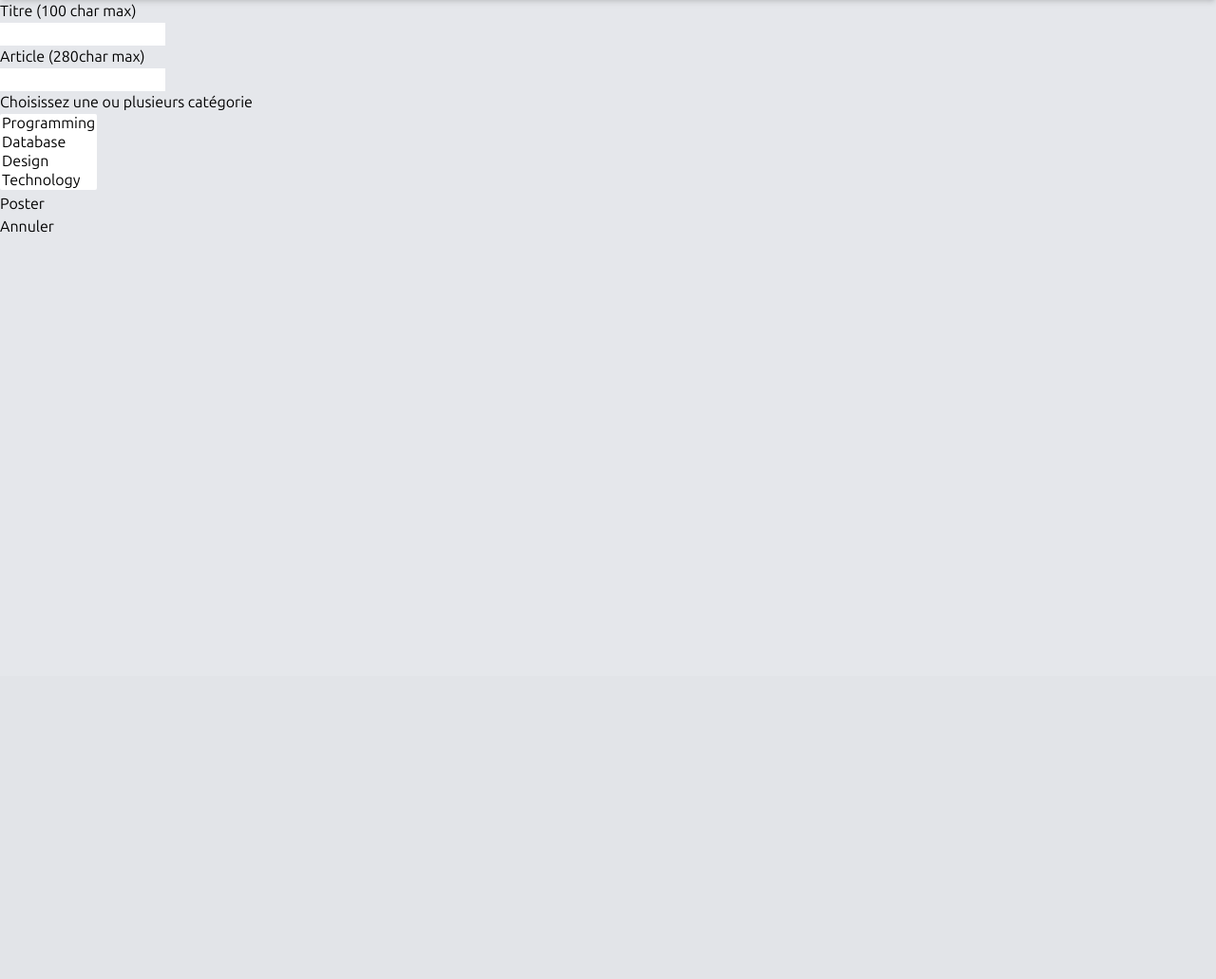
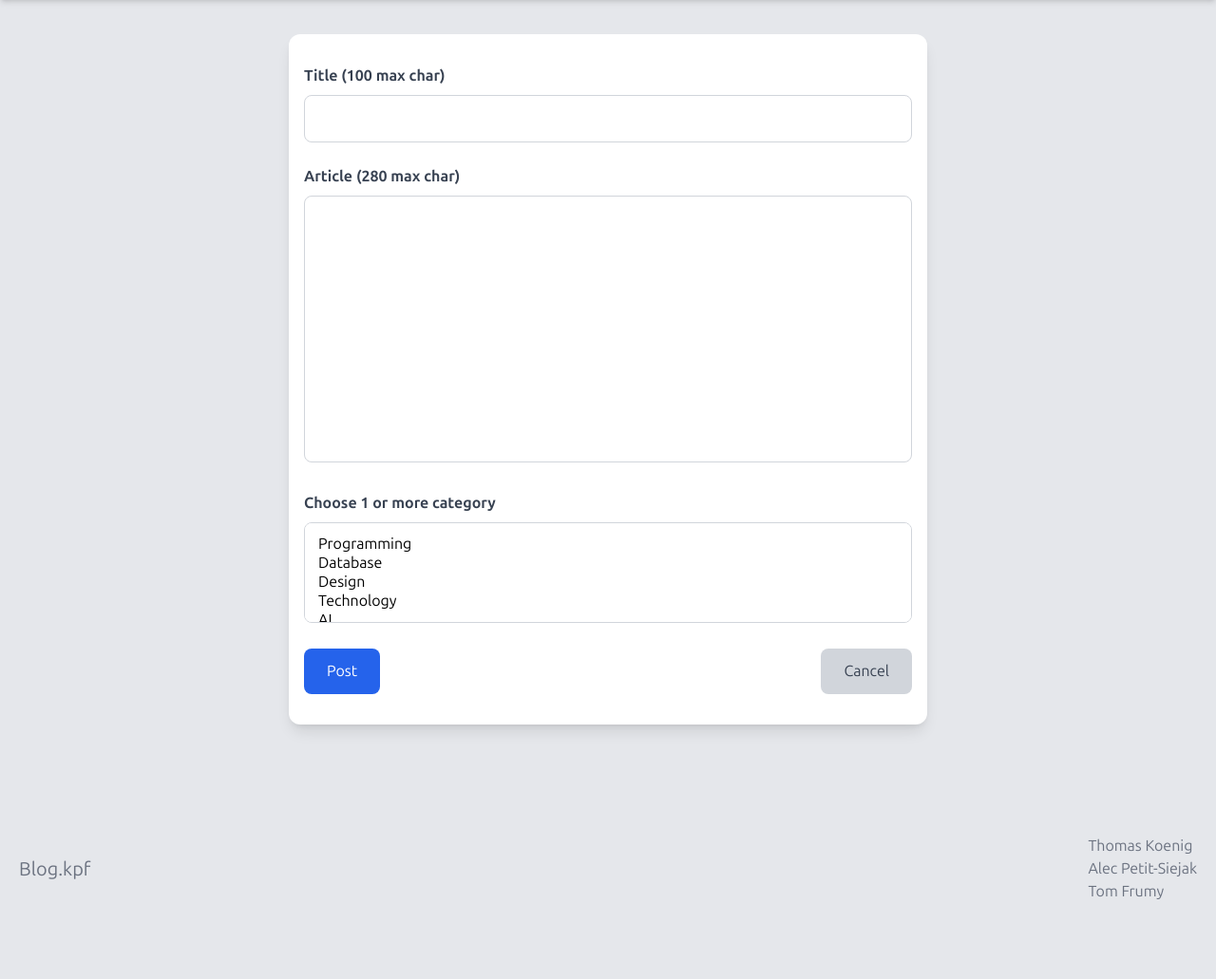
Before and after one commit to Kurama73/Blog_php_S3, a PHP site: page /add-article.php in a window 1280 px wide. Shown: the part 88-1119 px from the top of the page at 95% size. Before the commit the page ends 333 px from the top, so only its background shows below. Run offline with PHP 8.4, Linux system fonts and the light colour scheme; a user stored in the database is signed in; data comes from the database, SQL or seed files in the repository; style sheets or scripts are compiled from the project's sources; some libraries are stand-ins or nearby versions.

Commit message:
Ajout de css ajout-article et corection de bug

```diff
--- a/src/add-article.php
+++ b/src/add-article.php
@@ -9,8 +9,8 @@ if (isset($_POST["titre"]) && !empty($_POST["titre"]) && isset($_POST["article"]
             exit;
         } else if (strlen(isset($_POST["article"])) > 280) {
             echo "L'article doit faire moins de 280 char";
+            exit;
         }
-
 
         //recuperation id_utilisateur
         $stmt = $con->prepare("SELECT id_utilisateur FROM utilisateur WHERE pseudo = ?");
@@ -36,60 +36,83 @@ if (isset($_POST["titre"]) && !empty($_POST["titre"]) && isset($_POST["article"]
 
         }
 
-    header("Location: add-article.php");
+        header("Location: home.php");
         exit;
 
     }
 
 
     ?>
-
     <!DOCTYPE html>
     <html lang="fr">
     <head>
         <meta charset="UTF-8">
         <meta name="viewport" content="width=device-width, initial-scale=1.0">
-    <title>Blog</title>
-    <link rel="stylesheet" href="styleAjoutArticle.css">
+        <title>Blog - add article</title>
+        <script src="https://cdn.tailwindcss.com"></script>
     </head>
-<body>
-<main>
+    <body class="bg-gray-100 flex justify-center items-center min-h-screen">
 
-    <form action="add-article.php" method="post">
+    <main class="bg-white p-8 rounded-xl shadow-lg w-full max-w-2xl m-auto px-4 my-9 bg-gray-300">
 
-        <label>Titre (100 char max)</label> <br>
-        <input type="text" name="titre" maxlength="100" required> <br>
 
-        <label>Article (280char max)</label> <br>
-        <input type="text" name="article" maxlength="280" required> <br>
+        <form action="add-article.php" method="post" class="space-y-6">
 
-        <label for="categorie">Choisissez une ou plusieurs catégorie</label><br>
-        <select multiple id="categorie" name="categorie[]" required>
+
+            <div>
+
+                <label for="titre" class="block text-gray-700 font-bold">Title (100 max char)</label>
+
+                <input type="text" id="titre" name="titre" maxlength="100" required
+                    class="mt-2 p-3 w-full border border-gray-300 rounded-lg focus:outline-none focus:ring-2 focus:ring-blue-500">
+            </div>
+
+
+            <div>
+
+                <label for="article" class="block text-gray-700 font-bold">Article (280 max char)</label>
+
+                <textarea type="text" id="article" name="article" maxlength="280" rows="10" style=overflow:scroll;resize:none required
+                    class="mt-2 p-3 w-full border border-gray-300 rounded-lg focus:outline-none focus:ring-2 focus:ring-blue-500"></textarea>
+            </div>
+
+
+            <div>
+
+                <label for="categorie" class="block text-gray-700 font-bold">Choose 1 or more category</label>
+
+                <select multiple id="categorie" name="categorie[]" required
+                        class="mt-2 p-3 w-full border border-gray-300 rounded-lg focus:outline-none focus:ring-2 focus:ring-blue-500">
 
                     <?php
-
                     require "pdo.php";
-
                     $stmt = $con->prepare("SELECT id_categorie, nom FROM categorie");
                     $stmt->execute();
                     $categories = $stmt->fetchAll(PDO::FETCH_ASSOC);
-
                     foreach ($categories as $categorie) {
                         echo "<option value='" . $categorie["id_categorie"] . "'>" . $categorie["nom"] . "</option>";
                     }
                     ?>
+                </select>
 
-        </select> <br>
+            </div>
 
-        <input type="submit" value="Poster">
+            <div class="flex justify-between">
+
+                <input type="submit" value="Post"
+                    class="bg-blue-600 text-white py-3 px-6 rounded-lg hover:bg-blue-700 focus:outline-none focus:ring-2 focus:ring-blue-500">
+
+                <a href="home.php" class="bg-gray-300 text-gray-700 py-3 px-6 rounded-lg hover:bg-gray-400 focus:outline-none focus:ring-2 focus:ring-gray-400">
+                    Cancel
+                </a>
+
+            </div>
 
         </form>
 
-    <form action="home.php" method="post">
+    </main>
 
-        <input type="submit" value="Annuler">
-    </form>
+    <?php require_once('footer.php'); ?>
 
-</main>
     </body>
     </html>
--- a/src/header.php
+++ b/src/header.php
@@ -9,9 +9,16 @@ if (!(basename($_SERVER['PHP_SELF']) == "index.php")) {
 
 if (isset($_POST['log-out'])) {
 
-    $_SESSION["isConnected"] = false;
-    header("Location: index.php");
-    exit;
+    if ($_SESSION["isAdmin"]) {
+        $_SESSION["isConnected"] = false;
+        header("Location: ../src/index.php");
+        exit;
+    } else {
+
+        $_SESSION["isConnected"] = false;
+        header("Location: index.php");
+        exit;
+    }
 }
 
 ?>
@@ -26,17 +33,33 @@ if (isset($_POST['log-out'])) {
     <link href="https://fonts.googleapis.com/css2?family=Ubuntu+Sans:ital,wght@0,100..800;1,100..800&display=swap"
           rel="stylesheet">
     <link href="output.css" rel="stylesheet">
+    <link href="../src/output.css" rel="stylesheet">
 </head>
 <body class="font-ubuntu">
 
 <header class="flex justify-between px-5 py-7 shadow-md bg-gray-400">
-    <h1 class="text-2xl font-bold"><a href="home.php">Blog.kpf</a></h1>
 
+    <?php if (!$_SESSION["isAdmin"]): ?>
+        <h1 class="text-2xl font-bold"><a href="home.php">Blog.kpf</a></h1>
+    <?php endif; ?>
+
+    <?php if ($_SESSION["isAdmin"]): ?>
+        <h1 class="text-2xl font-bold"><a href="../src/home.php">Blog.kpf</a></h1>
+    <?php endif; ?>
 
     <form method="post">
 
         <input type="hidden" name="log-out"/>
-        <input type="image" src="images/icons/gi_logout.svg" alt="logout">
+
+        <?php if (!(basename($_SERVER['PHP_SELF']) == "index.php")): ?>
+            <?php if (!$_SESSION["isAdmin"]): ?>
+            <input type="image" src="images/icons/gi_logout.svg" alt="logout">
+            <?php endif; ?>
+
+            <?php if ($_SESSION["isAdmin"]): ?>
+            <input type="image" src="../src/images/icons/gi_logout.svg" alt="logout">
+            <?php endif; ?>
+        <?php endif; ?>
 
     </form>
 </header>
--- a/src/home.php
+++ b/src/home.php
@@ -85,10 +85,10 @@ if (isset($_POST["delete-article"]) && isset($_POST["id-article"])) {
         </form>
 
         <!-- Button create an article -->
-        <form action="add-article.php">
+        <form action="add-article.php" class=" bg-blue-600 hover:bg-blue-700">
 
-            <input type="submit" name="bt-create-article" value="Create an article" class="hidden sm:flex rounded-2xl px-3.5">
-            <input type="image" src="./images/icons/gi_post.svg" alt="create-article-icon" class="flex sm:hidden rounded-2xl px-2">
+                <input type="submit" name="bt-create-article" value="Create an article" class="hidden sm:flex rounded-2xl px-3.5">
+                <input type="image" src="./images/icons/gi_post.svg" alt="create-article-icon" class="flex sm:hidden rounded-2xl px-2">
 
         </form>
 
--- a/src/index.php
+++ b/src/index.php
@@ -8,13 +8,14 @@ session_unset();
 // Initialization of exception variables
 $ex_password = null;
 $_SESSION["isConnected"] = false;
+$_SESSION["isAdmin"] = false;
 
 if (!empty($_POST["in-email"]) && !empty($_POST["in-password"])) {
     if (str_contains($_POST["in-email"], "@")) {
         // Initializing session variables
         $_SESSION["email"] = $_POST["in-email"];
         $_SESSION["password"] = $_POST["in-password"];
-        $_SESSION["isAdmin"] = false;
+        //$_SESSION["isAdmin"] = false;
 
         // Database recovery
         try {
--- a/src/output.css
+++ b/src/output.css
@@ -697,12 +697,24 @@ body {
   margin-bottom: 1rem;
 }
 
+.mt-2 {
+  margin-top: 0.5rem;
+}
+
+.block {
+  display: block;
+}
+
 .flex {
   display: flex;
 }
 
 .hidden {
   display: none;
+}
+
+.min-h-screen {
+  min-height: 100vh;
 }
 
 .w-1\/5 {
@@ -729,16 +741,34 @@ body {
   align-items: center;
 }
 
+.justify-center {
+  justify-content: center;
+}
+
 .justify-between {
   justify-content: space-between;
+}
+
+.space-y-6 > :not([hidden]) ~ :not([hidden]) {
+  --tw-space-y-reverse: 0;
+  margin-top: calc(1.5rem * calc(1 - var(--tw-space-y-reverse)));
+  margin-bottom: calc(1.5rem * var(--tw-space-y-reverse));
 }
 
 .rounded-2xl {
   border-radius: 1rem;
 }
 
+.rounded-lg {
+  border-radius: 0.5rem;
+}
+
 .rounded-none {
   border-radius: 0px;
+}
+
+.rounded-xl {
+  border-radius: 0.75rem;
 }
 
 .rounded-b-xl {
@@ -761,13 +791,37 @@ body {
   border-top-right-radius: 0.75rem;
 }
 
+.border {
+  border-width: 1px;
+}
+
 .border-b-2 {
   border-bottom-width: 2px;
+}
+
+.border-gray-300 {
+  --tw-border-opacity: 1;
+  border-color: rgb(209 213 219 / var(--tw-border-opacity));
 }
 
 .border-primary-400 {
   --tw-border-opacity: 1;
   border-color: rgb(131 163 215 / var(--tw-border-opacity));
+}
+
+.bg-blue-500 {
+  --tw-bg-opacity: 1;
+  background-color: rgb(59 130 246 / var(--tw-bg-opacity));
+}
+
+.bg-blue-600 {
+  --tw-bg-opacity: 1;
+  background-color: rgb(37 99 235 / var(--tw-bg-opacity));
+}
+
+.bg-gray-100 {
+  --tw-bg-opacity: 1;
+  background-color: rgb(243 244 246 / var(--tw-bg-opacity));
 }
 
 .bg-gray-300 {
@@ -783,6 +837,19 @@ body {
 .bg-gray-50 {
   --tw-bg-opacity: 1;
   background-color: rgb(249 250 251 / var(--tw-bg-opacity));
+}
+
+.bg-white {
+  --tw-bg-opacity: 1;
+  background-color: rgb(255 255 255 / var(--tw-bg-opacity));
+}
+
+.p-3 {
+  padding: 0.75rem;
+}
+
+.p-8 {
+  padding: 2rem;
 }
 
 .px-2 {
@@ -805,9 +872,19 @@ body {
   padding-right: 1.25rem;
 }
 
+.px-6 {
+  padding-left: 1.5rem;
+  padding-right: 1.5rem;
+}
+
 .py-20 {
   padding-top: 5rem;
   padding-bottom: 5rem;
+}
+
+.py-3 {
+  padding-top: 0.75rem;
+  padding-bottom: 0.75rem;
 }
 
 .py-5 {
@@ -861,9 +938,25 @@ body {
   color: rgb(107 114 128 / var(--tw-text-opacity));
 }
 
+.text-gray-700 {
+  --tw-text-opacity: 1;
+  color: rgb(55 65 81 / var(--tw-text-opacity));
+}
+
 .text-red-600 {
   --tw-text-opacity: 1;
   color: rgb(220 38 38 / var(--tw-text-opacity));
+}
+
+.text-white {
+  --tw-text-opacity: 1;
+  color: rgb(255 255 255 / var(--tw-text-opacity));
+}
+
+.shadow-lg {
+  --tw-shadow: 0 10px 15px -3px rgb(0 0 0 / 0.1), 0 4px 6px -4px rgb(0 0 0 / 0.1);
+  --tw-shadow-colored: 0 10px 15px -3px var(--tw-shadow-color), 0 4px 6px -4px var(--tw-shadow-color);
+  box-shadow: var(--tw-ring-offset-shadow, 0 0 #0000), var(--tw-ring-shadow, 0 0 #0000), var(--tw-shadow);
 }
 
 .shadow-md {
@@ -887,6 +980,37 @@ body {
   filter: var(--tw-blur) var(--tw-brightness) var(--tw-contrast) var(--tw-grayscale) var(--tw-hue-rotate) var(--tw-invert) var(--tw-saturate) var(--tw-sepia) var(--tw-drop-shadow);
 }
 
+.hover\:bg-blue-700:hover {
+  --tw-bg-opacity: 1;
+  background-color: rgb(29 78 216 / var(--tw-bg-opacity));
+}
+
+.hover\:bg-gray-400:hover {
+  --tw-bg-opacity: 1;
+  background-color: rgb(156 163 175 / var(--tw-bg-opacity));
+}
+
+.focus\:outline-none:focus {
+  outline: 2px solid transparent;
+  outline-offset: 2px;
+}
+
+.focus\:ring-2:focus {
+  --tw-ring-offset-shadow: var(--tw-ring-inset) 0 0 0 var(--tw-ring-offset-width) var(--tw-ring-offset-color);
+  --tw-ring-shadow: var(--tw-ring-inset) 0 0 0 calc(2px + var(--tw-ring-offset-width)) var(--tw-ring-color);
+  box-shadow: var(--tw-ring-offset-shadow), var(--tw-ring-shadow), var(--tw-shadow, 0 0 #0000);
+}
+
+.focus\:ring-blue-500:focus {
+  --tw-ring-opacity: 1;
+  --tw-ring-color: rgb(59 130 246 / var(--tw-ring-opacity));
+}
+
+.focus\:ring-gray-400:focus {
+  --tw-ring-opacity: 1;
+  --tw-ring-color: rgb(156 163 175 / var(--tw-ring-opacity));
+}
+
 @media (min-width: 640px) {
   .sm\:flex {
     display: flex;
--- a/src/redirection.php
+++ b/src/redirection.php
@@ -1,4 +1,6 @@
 <?php
+
+if (!(basename($_SERVER['PHP_SELF']) == "categorie.php")) {
 
     if (!isset($_SESSION["isConnected"]) || $_SESSION["isConnected"] == false) {
 
@@ -11,5 +13,20 @@ if (!isset($_SESSION["username"]) || empty($_SESSION["username"] )) {
         exit;
     }
 
+} else {
+
+    if (!isset($_SESSION["isConnected"]) || $_SESSION["isConnected"] == false) {
+
+        header("Location: ../src/index.php");
+        exit;
+    }
+
+    if (!isset($_SESSION["username"]) || empty($_SESSION["username"] )) {
+        header("Location: ../src/choose-username.php");
+        exit;
+    }
+
+}
+
 
 ?>
```
Also changed, not shown: src/style.css (line endings or trailing spaces). Lines whose indentation alone changed are shown as unchanged.
